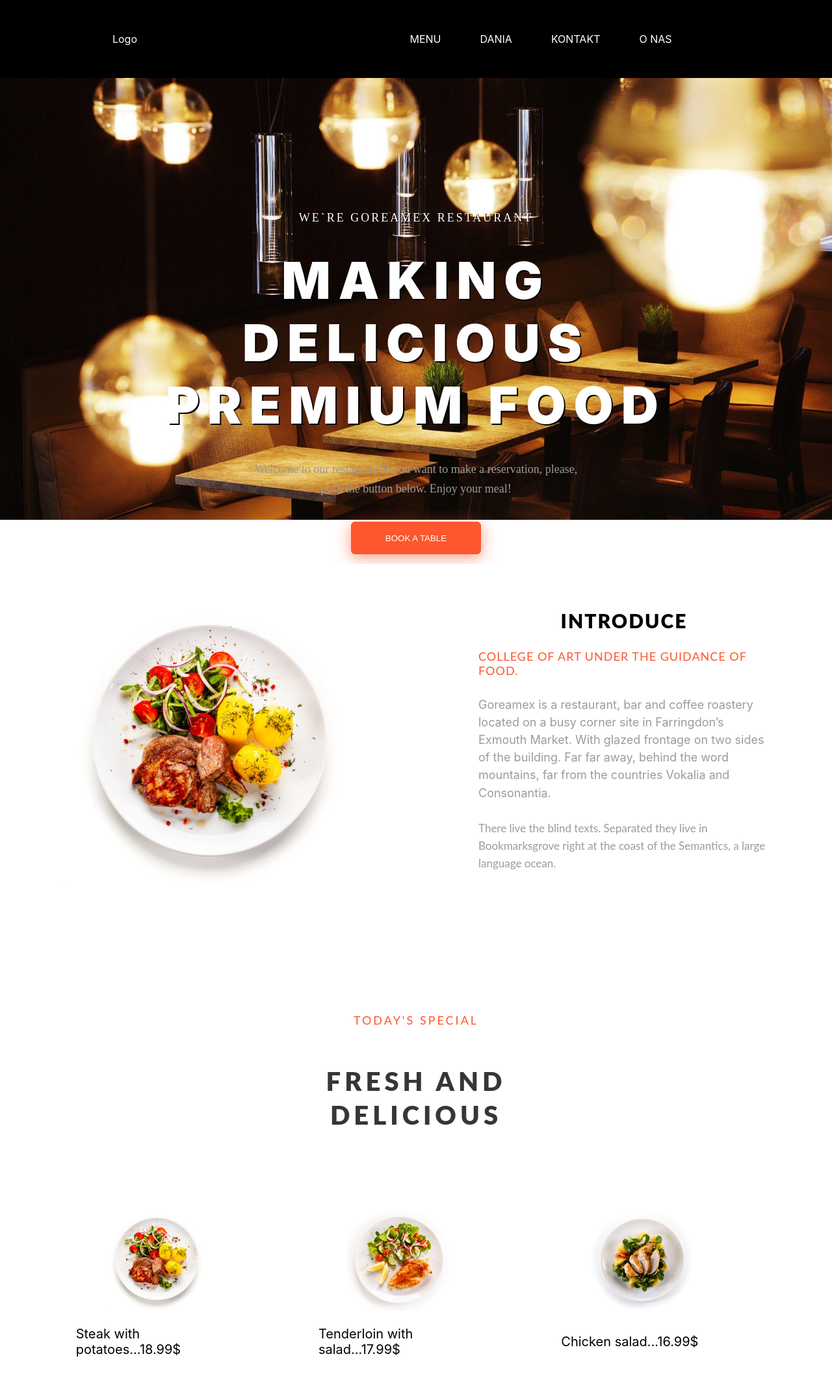
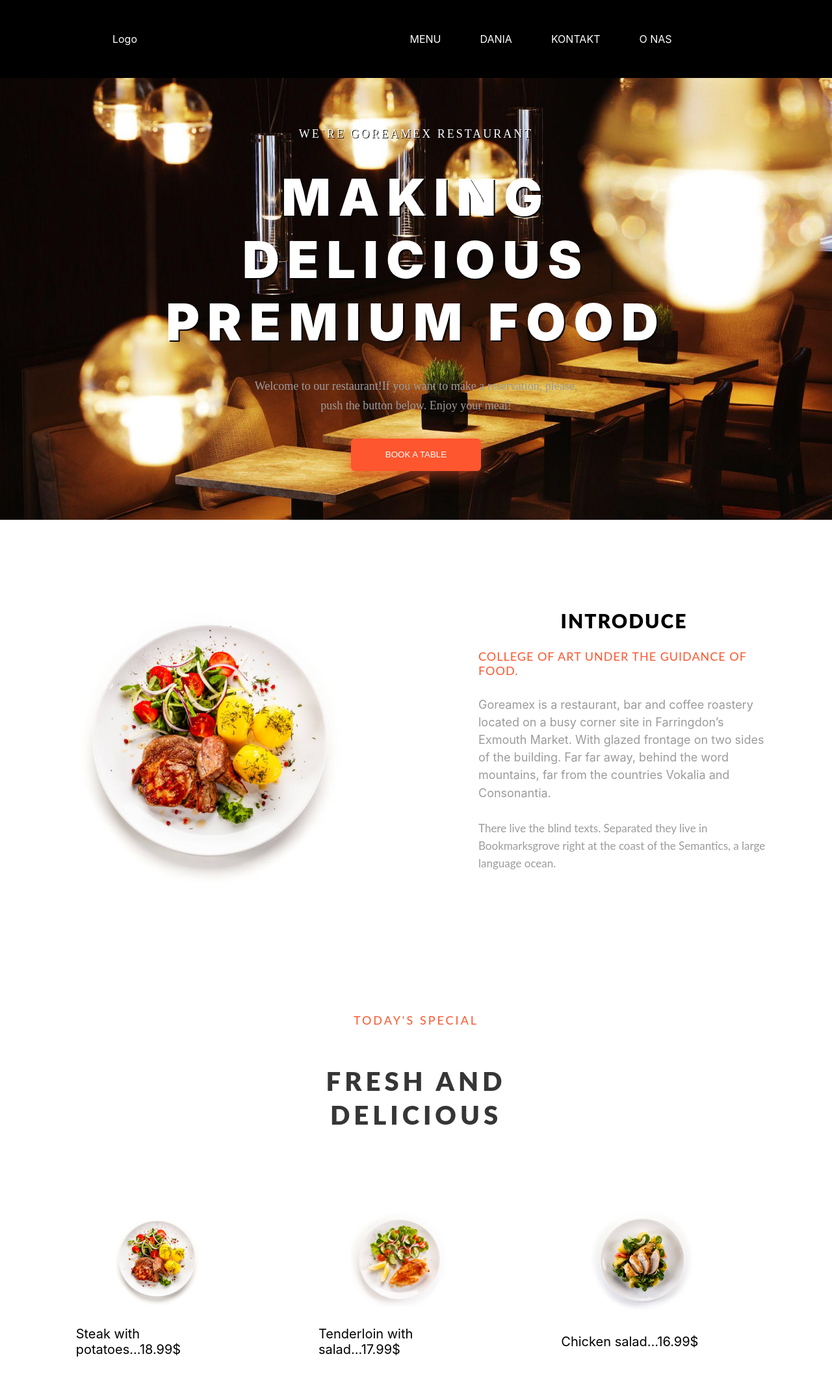
Before and after one commit to oktawia678/restaurant_page, a React (Create React App) app: page / in a window 1280 px wide. Shown: the top 2124 px of the page at 65% size. Built offline with nearby package versions, Linux system fonts and the light colour scheme.

Commit message:
create component Menu

```diff
--- a/src/App.js
+++ b/src/App.js
@@ -3,12 +3,14 @@
 import { Home } from './pages/home/Home';
 import { Contact } from './pages/contact/Contact';
 import { Routes, Route } from "react-router-dom";
+import {Menu} from "./pages/Menu/Menu";
 
 function App() {
   return (
     <Routes>
       <Route path="/" element={<Home/>} />
       <Route path="contact" element={<Contact/>} />
+      <Route path="Menu" element={<Menu/>}/>
     </Routes>
   );
 }
--- a/src/components/section-center/section-center.css
+++ b/src/components/section-center/section-center.css
@@ -60,7 +60,7 @@
     display: flex ;
 
         width: 100vw ;
-        height: 85vh ;
+        min-height: 85vh ;
         align-items: center ;
         justify-content: center ;
         background-image: url("../../background_home_page.jpg");
@@ -77,7 +77,7 @@
   .container_center_page_one{
     display:flex;
     width:50%;
-    height:80%;
+    min-height:80%;
     flex-direction:column;
     justify-content: center;
     align-items: center;
@@ -263,9 +263,10 @@
 .image_one{
   flex-basis: 70%;
   background-image: url("../../photo_plate_one.jpg");
-  background-size: 60% ;
+  background-size: 55% ;
   background-position: 50% 50%;
   background-repeat: no-repeat;
+
 }
 
 .under_text_one{
@@ -280,7 +281,7 @@
 .image_two{
   flex-basis: 70%;
   background-image: url("../../photo_plate_two.jpg");
-  background-size: 60%;
+  background-size: 55%;
   background-position: 50% 50%;
   background-repeat: no-repeat;
 }
--- /dev/null
+++ b/src/pages/Menu/Menu.js
@@ -0,0 +1,7 @@
+export const Menu = ()=>{
+    return(
+    <>
+    jkklml
+    </>
+    )
+}
```
Also changed, not shown: src/pages/Menu/Menu.css (added).
